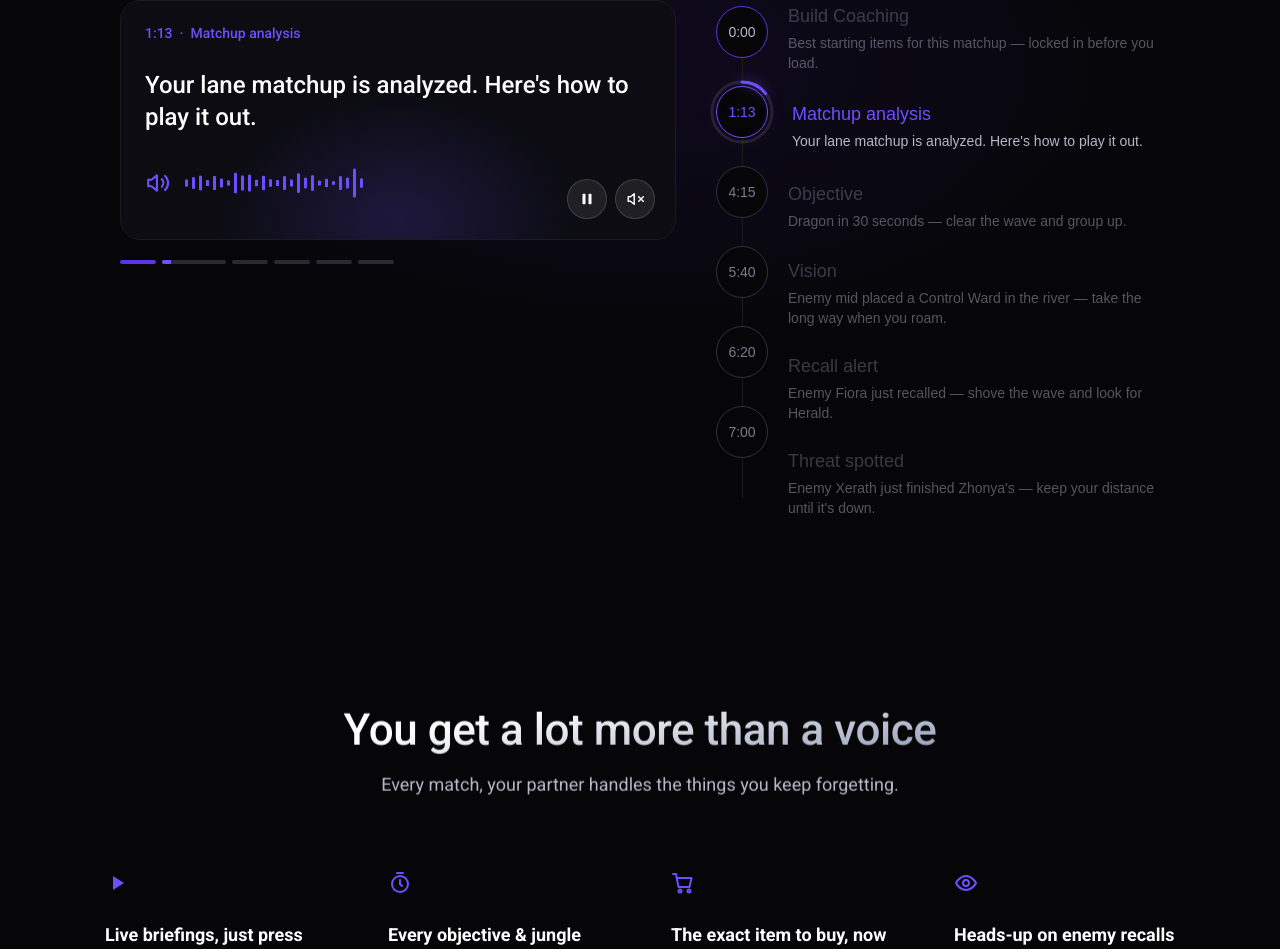
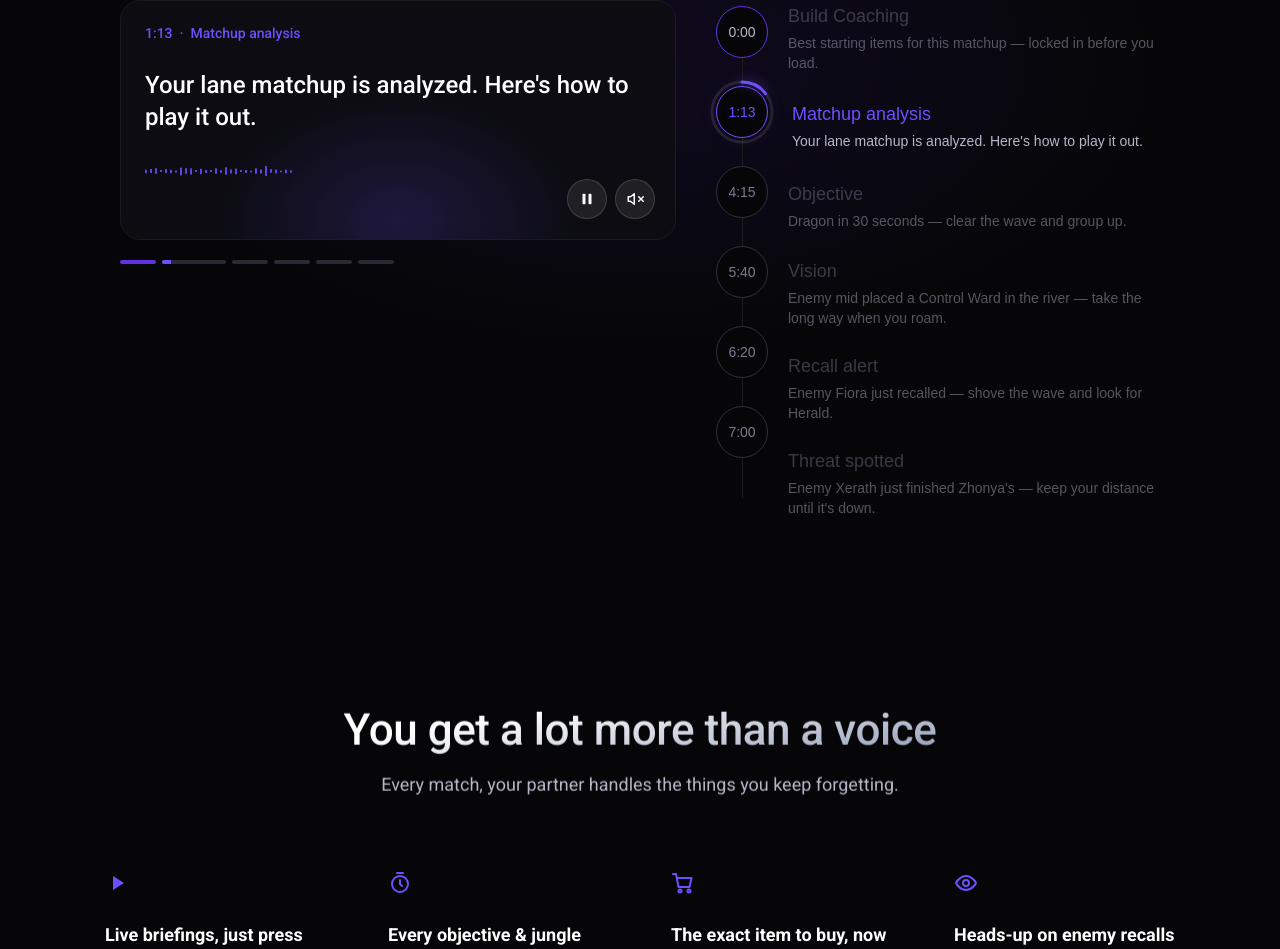
Before and after one commit to joooy-source/ai-voice, a React (Vite) app in the folder react-app/: page / in a window 1280 px wide. Shown: the part 3063-4012 px from the top of the page. Built offline with nearby package versions, Linux system fonts and the light colour scheme.

Commit message:
PlayByPlay (05): single speaker, refined waveform
Remove the decorative speaker icon next to the waveform (the mute control is
now the only speaker), and make the waveform smaller and subtler.

https://claude.ai/code/session_01865werZJwSqqb4NmmZxb8n

```diff
--- a/react-app/src/components/landing/PlayByPlaySection.css
+++ b/react-app/src/components/landing/PlayByPlaySection.css
@@ -47,12 +47,12 @@ section.pbp {
 }
 .pbp-player-time { position: relative; color: var(--primary-400); font-size: 14px; font-weight: 500; }
 .pbp-player-text { position: relative; color: #fff; font-size: 24px; font-weight: 500; line-height: 32px; }
-.pbp-voice { position: relative; display: flex; align-items: center; gap: 14px; color: var(--primary-400); }
-.pbp-wave { display: flex; align-items: center; gap: 4px; height: 44px; }
+.pbp-wave { position: relative; display: flex; align-items: center; gap: 3px; height: 20px; }
 .pbp-wave-bar {
-  width: 3px;
+  width: 2px;
   border-radius: 2px;
   background: var(--primary-400);
+  opacity: 0.85;
   transform-origin: center;
   animation: eq 1.1s ease-in-out infinite;
   animation-play-state: paused;
--- a/react-app/src/components/landing/PlayByPlaySection.jsx
+++ b/react-app/src/components/landing/PlayByPlaySection.jsx
@@ -12,8 +12,8 @@ const CALLOUTS = [
   { time: '7:00', label: 'Threat spotted', text: "Enemy Xerath just finished Zhonya's — keep your distance until it's down." },
 ];
 
-// 짧은 막대 waveform
-const WAVE = [10, 20, 32, 16, 40, 24, 12, 34, 20, 28, 14, 38, 22, 16, 30, 12, 26, 18, 34, 14, 24, 10, 30, 18, 38, 16];
+// 작고 세련된 waveform
+const WAVE = [5, 8, 12, 6, 14, 9, 5, 13, 8, 11, 6, 15, 9, 6, 12, 5, 10, 7, 13, 6, 9, 5, 12, 7, 14, 6, 9, 5, 11, 7];
 
 const CLIP_SECONDS = 6; // 콜아웃당 재생 시간 (링이 차는 시간)
 const RING_R = 30; // 64px 링 (디자인)
@@ -85,13 +85,10 @@ export default function PlayByPlaySection() {
             <div className="pbp-player-glow" aria-hidden />
             <p className="pbp-player-time">{current.time}&nbsp;&nbsp;·&nbsp;&nbsp;{current.label}</p>
             <p className="pbp-player-text">{current.text}</p>
-            <div className="pbp-voice">
-              <VolumeIcon width={26} height={26} />
-              <div className={`pbp-wave ${playing ? 'is-playing' : ''}`}>
-                {WAVE.map((h, i) => (
-                  <span key={i} className="pbp-wave-bar" style={{ height: `${h}px`, animationDelay: `${(i % 8) * 0.08}s` }} />
-                ))}
-              </div>
+            <div className={`pbp-wave ${playing ? 'is-playing' : ''}`}>
+              {WAVE.map((h, i) => (
+                <span key={i} className="pbp-wave-bar" style={{ height: `${h}px`, animationDelay: `${(i % 8) * 0.08}s` }} />
+              ))}
             </div>
 
             <div className="pbp-controls">
```
